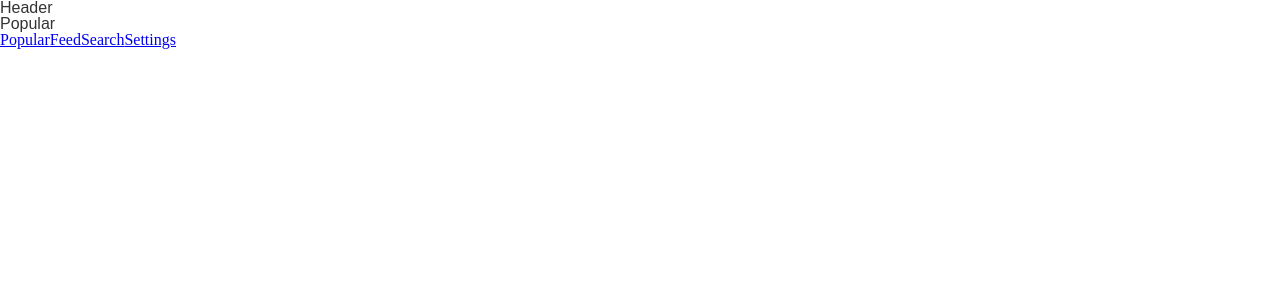
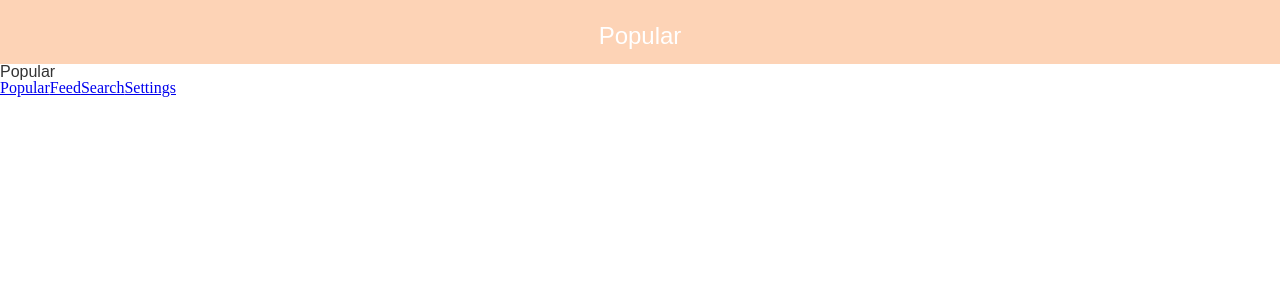
Before and after one commit to pumpumba/Influsion-front-end, a React app: page / in a window 1280 px wide. Shown: the top 300 px of the page. Built offline with nearby package versions, Linux system fonts and the light colour scheme; the HTML template or start-up script is replaced by a standard one.

Commit message:
header creation completed

```diff
--- a/src/components/header/Header.js
+++ b/src/components/header/Header.js
@@ -1,9 +1,13 @@
 import React from 'react'
 
-const Header = () => {
-  return (
-          <h1>Header</h1>
-  )
+class Header extends React.Component {
+  render() {
+    return (
+        <header>
+            <h1> {this.props.title} </h1>
+        </header>
+    )
+  }
 }
 
 export default Header
--- a/src/pages/Feed.js
+++ b/src/pages/Feed.js
@@ -5,7 +5,7 @@ import Footer from './../components/footer/Footer'
 const Feed = () => {
   return (
     <div>
-      <Header />
+      <Header title={'My Feed'}/>
       <h1>Feed</h1>
       <Footer />
     </div>
--- a/src/pages/Popular.js
+++ b/src/pages/Popular.js
@@ -5,7 +5,7 @@ import Footer from './../components/footer/Footer'
 const Popular = (props) => {
     return (
         <div>
-            <Header />
+            <Header title={'Popular'}/ >
             <h1>Popular</h1>
             <Footer />
         </div>
--- a/src/pages/Search.js
+++ b/src/pages/Search.js
@@ -5,7 +5,7 @@ import Footer from './../components/footer/Footer'
 const Search = (props) => {
   return (
     <div>
-      <Header />
+      <Header title={'Search'}/>
       <h1>Search</h1>
       <Footer />
     </div>
--- a/src/pages/Settings.js
+++ b/src/pages/Settings.js
@@ -5,7 +5,7 @@ import Footer from './../components/footer/Footer'
 const Settings = (props) => {
   return (
     <div>
-      <Header />
+      <Header title={'Settings'}/>
       <h1>Search</h1>
       <Footer />
     </div>
--- /dev/null
+++ b/src/styles/header.scss
@@ -0,0 +1,10 @@
+header {
+  background-color: #FDD3B6;
+  height: 4em;
+  color: white;
+  text-align: center;
+  h1 {
+    padding-top: 1em;
+    font-size: 1.5em;
+    }
+}
--- a/src/styles/main.scss
+++ b/src/styles/main.scss
@@ -1,5 +1,6 @@
 @import 'vars';
 @import 'reset';
+@import 'header';
 
 body {
     color: $gs-hard;
```
